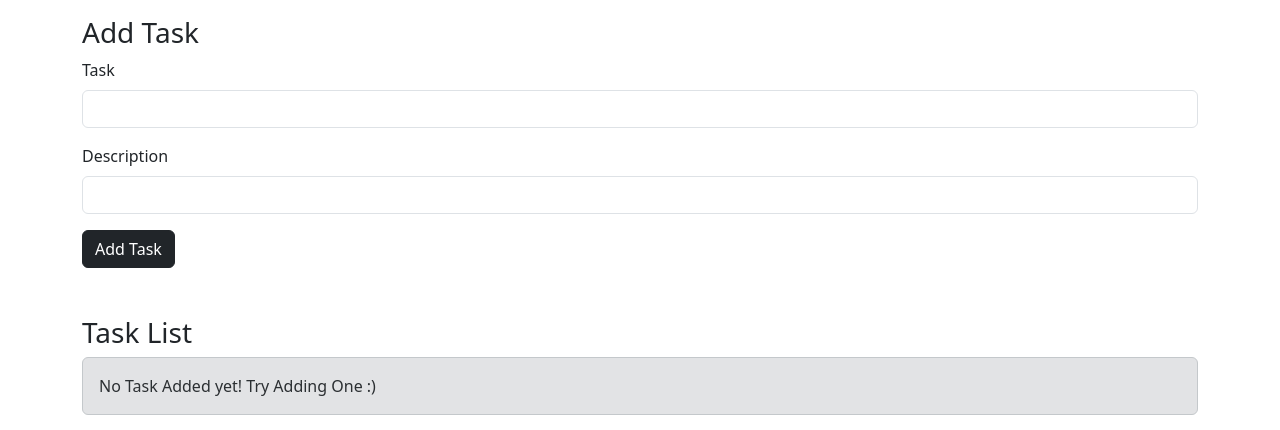
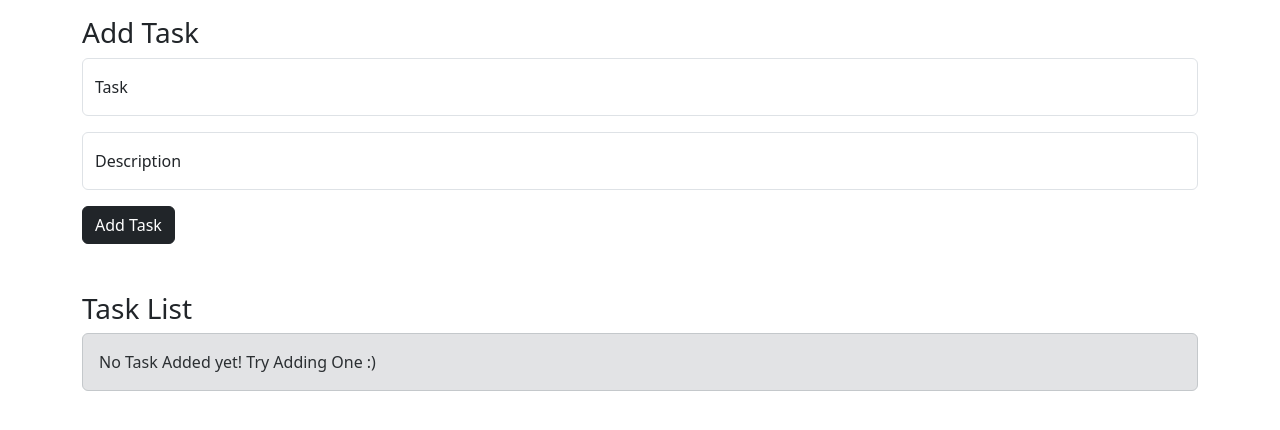
Before and after one commit to StarTrooper08/BlitzList, a Flask app: page / in a window 1280 px wide. Shown: the part 92-522 px from the top of the page. Run offline with Flask 3, Linux system fonts and the light colour scheme.

Commit message:
[Build Image] Update : Form input changed Floating labels style

```diff
--- a/templates/index.html
+++ b/templates/index.html
@@ -6,14 +6,16 @@
       <div class="container my-3">
         <h3> Add Task </h3>
         <form action="/" method="POST">
-          <div class="mb-3">
-            <label for="task" class="form-label">Task</label>
-            <input type="text" class="form-control" name="title" id="title" required/>
+
+          <div class="form-floating mb-3">
+            <input type="text" class="form-control" name="title" id="title" placeholder="Task">
+            <label for="floatingInput">Task</label>
           </div>
-          <div class="mb-3">
-            <label for="desc" class="form-label">Description</label>
-            <input type="text" class="form-control" name="desc" id="desc" />
+          <div class="form-floating mb-3">
+            <input type="text" class="form-control" name="desc" id="desc" placeholder="Description">
+            <label for="floatingPassword">Description</label>
           </div>
+
           <button type="submit" class="btn btn-dark">Add Task</button>
         </form>
       </div>
```
